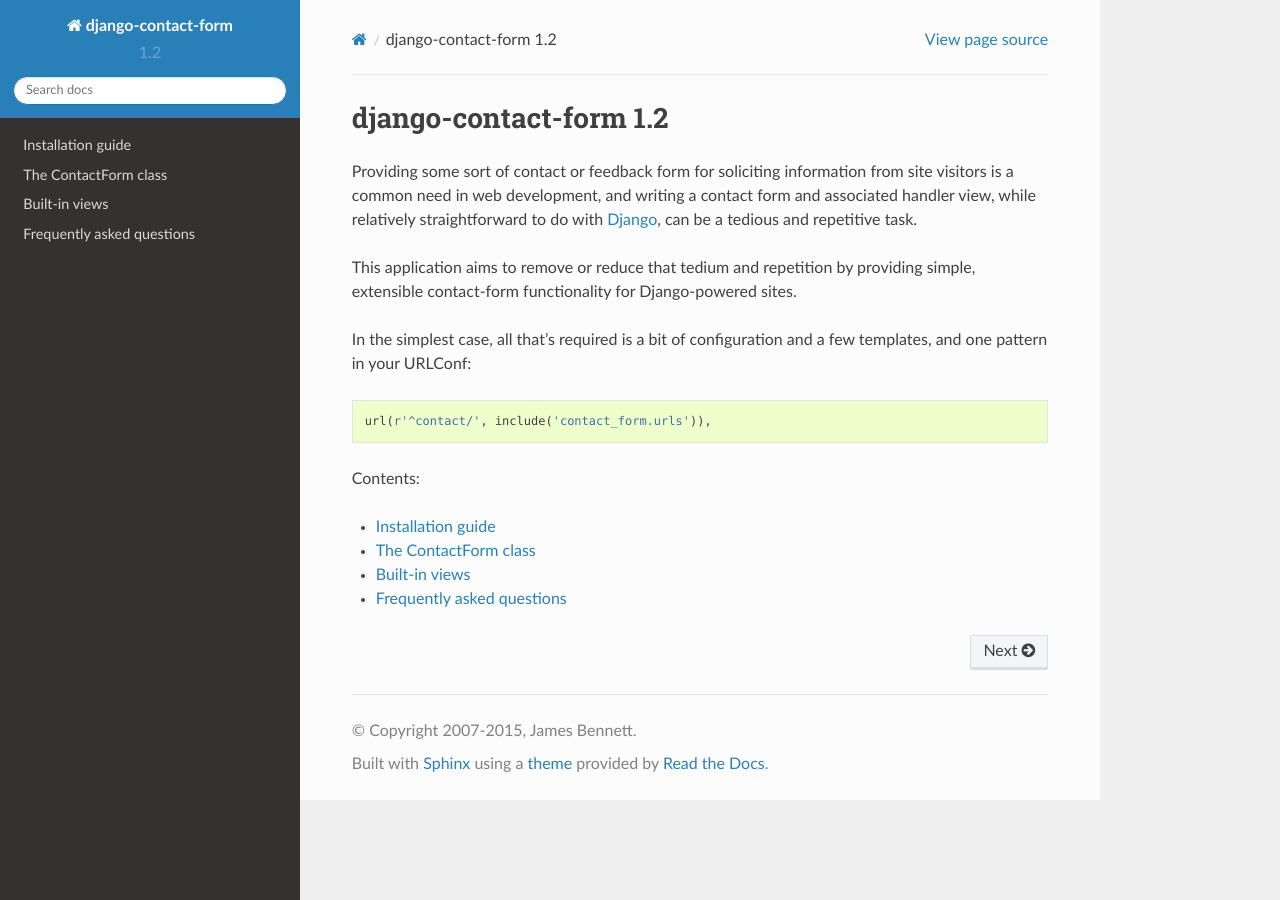
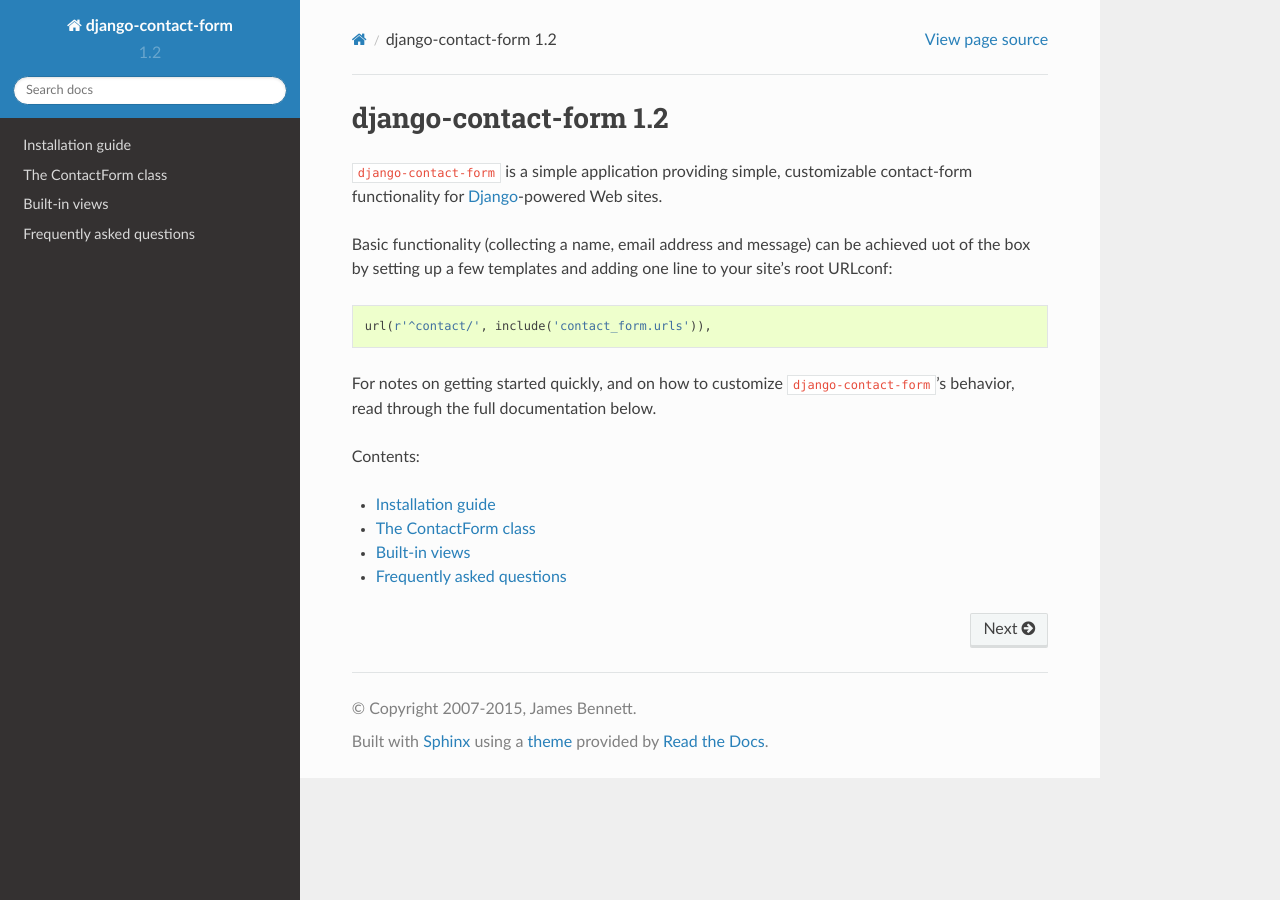
Before and after one commit to ubernostrum/django-contact-form, a Sphinx documentation site: the page built from docs/index.rst, in a window 1280 px wide. Built offline with Sphinx 7.4.7 and the Read the Docs theme 2.0.0, drawn with Linux system fonts in a browser that asks for light colours.

Commit message:
Start a bit of a documentation reorg for the new release.

```diff
--- a/docs/index.rst
+++ b/docs/index.rst
@@ -1,23 +1,21 @@
 django-contact-form |version|
 =============================
 
-Providing some sort of contact or feedback form for soliciting
-information from site visitors is a common need in web development,
-and writing a contact form and associated handler view, while
-relatively straightforward to do with `Django
-<https://www.djangoproject.com/>`_, can be a tedious and repetitive
-task.
+``django-contact-form`` is a simple application providing simple,
+customizable contact-form functionality for `Django
+<https://www.djangoproject.com/>`_-powered Web sites.
 
-This application aims to remove or reduce that tedium and repetition
-by providing simple, extensible contact-form functionality for
-Django-powered sites.
-
-In the simplest case, all that's required is a bit of configuration
-and a few templates, and one pattern in your URLConf:
+Basic functionality (collecting a name, email address and message) can
+be achieved uot of the box by setting up a few templates and adding
+one line to your site's root URLconf:
 
 .. code-block:: python
 
     url(r'^contact/', include('contact_form.urls')),
+
+For notes on getting started quickly, and on how to customize
+``django-contact-form``'s behavior, read through the full
+documentation below.
 
 
 Contents:
```
